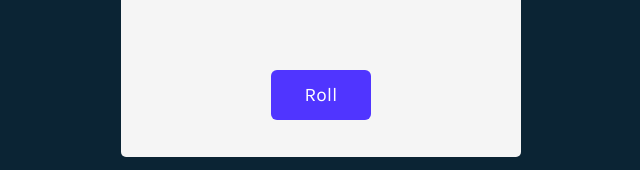
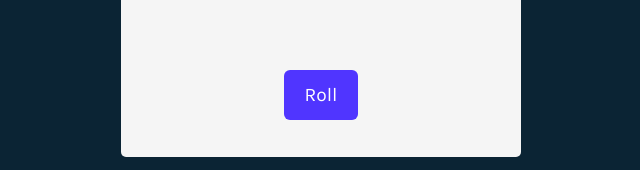
Before and after one commit to aliyasyeddd/Tenzies, a React (Vite) app: page / in a window 1280 px wide. Shown: the part 573-743 px from the top of the page, without its empty margins (319-959 px from the left). Built offline with nearby package versions, Linux system fonts and the light colour scheme.

Commit message:
implementing game on logic and confetti component

```diff
--- a/package.json
+++ b/package.json
@@ -12,6 +12,7 @@
   "dependencies": {
     "nanoid": "^5.1.6",
     "react": "^19.2.0",
+    "react-confetti": "^6.4.0",
     "react-dom": "^19.2.0"
   },
   "devDependencies": {
--- a/src/App.jsx
+++ b/src/App.jsx
@@ -1,9 +1,15 @@
 import Die from "./die";
 import { useState } from "react";
 import { nanoid } from "nanoid";
+import Confetti from "react-confetti";
 
 function App() {
   const [diceArray, setDiceArray] = useState(generateAllNewDice());
+
+
+    let gameWon = diceArray.every(die => die.isHeld) && diceArray.every(die => die.value === diceArray[0].value)
+
+
 
   function generateAllNewDice() {
     return new Array(10).fill(0).map(() => ({
@@ -37,11 +43,12 @@ function App() {
 
   return (
     <main>
+      {gameWon && <Confetti />}
       <h1 className="title">Tenzies</h1>
        <p className="instructions">Roll until all dice are the same. Click each die to freeze it at its current value between rolls.</p>
       <div className="dice-container">{diceElement}</div>
       <button className="roll-dice" onClick={diceRoll}>
-        Roll
+        {gameWon ? "New Game": "Roll"}
       </button>
     </main>
   );
--- a/src/index.css
+++ b/src/index.css
@@ -5,7 +5,7 @@
 body {
   font-family: karla, sans-serif;
   margin: 0;
-    background-color: #0B2434;
+  background-color: #0b2434;
   padding: 20px;
   height: 100vh;
   display: flex;
@@ -22,7 +22,7 @@ div#root {
 }
 
 main {
-    background-color: #F5F5F5;
+  background-color: #f5f5f5;
   height: 500px;
   border-radius: 5px;
   margin-top: 30px;
@@ -38,7 +38,7 @@ main {
 }
 
 .instructions {
-    font-family: 'Inter', sans-serif;
+  font-family: "Inter", sans-serif;
   font-weight: 400;
   margin-top: 0;
   text-align: center;
@@ -71,10 +71,12 @@ button {
 
 button.roll-dice {
   height: 50px;
-    width: 100px;
+  white-space: nowrap;
+  width: auto;
+  padding: 6px 21px;
   border: none;
   border-radius: 6px;
-    background-color: #5035FF;
+  background-color: #5035ff;
   color: white;
   font-size: 1.2rem;
 }
```
Also changed, not shown: 1 other file (tests, documents, lock files or other folders). Lines whose indentation alone changed are shown as unchanged.
